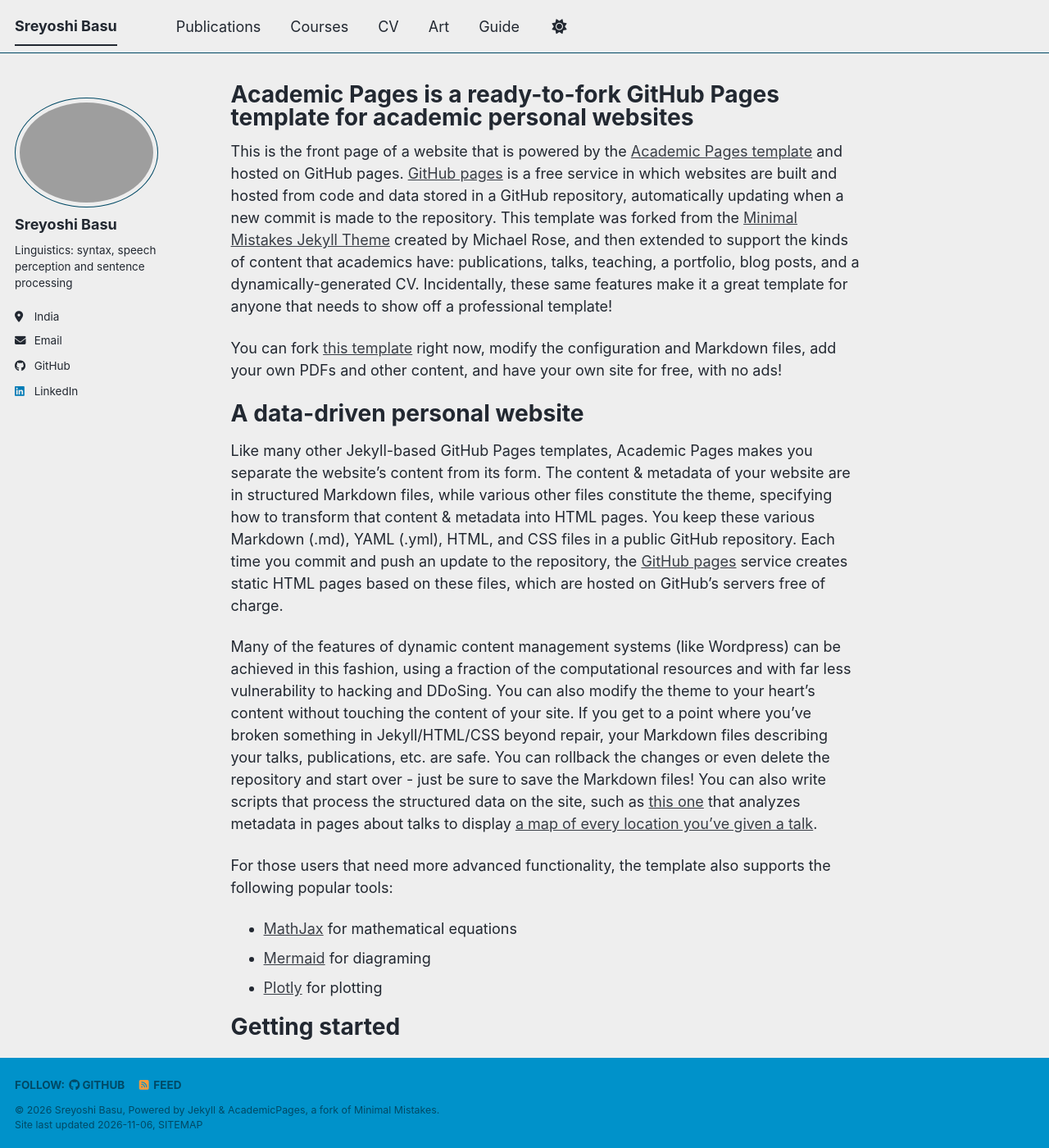
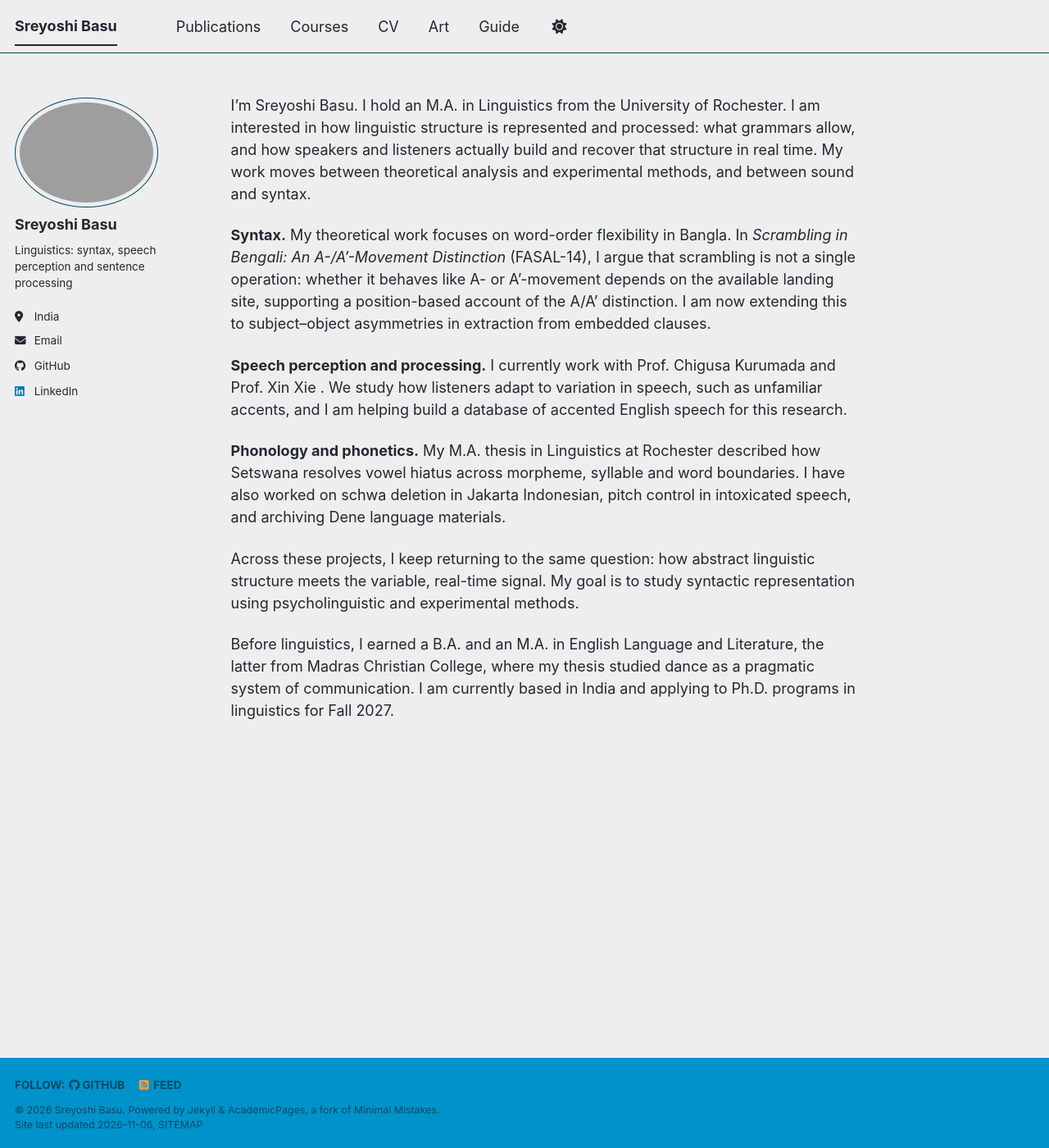
Before and after one commit to sreyoshi-basu/sreyoshi-basu.github.io, a Jekyll site: the page built from _pages/about.md, in a window 1280 px wide and 1400 px high. Shown: the whole window at 82% size. Built offline with Jekyll 4.4.1, drawn with Linux system fonts in a browser that asks for light colours; a script bundle is joined from its source files by our own code; a style sheet for code colours, icons or effects is not loaded; some of the changed text lies outside the part shown.

Commit message:
Update about.md

```diff
--- a/_pages/about.md
+++ b/_pages/about.md
@@ -1,56 +1,20 @@
 ---
 permalink: /
-title: "Academic Pages is a ready-to-fork GitHub Pages template for academic personal websites"
+title: ""
 author_profile: true
 redirect_from:
   - /about/
   - /about.html
 ---
 
-This is the front page of a website that is powered by the [Academic Pages template](https://github.com/academicpages/academicpages.github.io) and hosted on GitHub pages. [GitHub pages](https://pages.github.com) is a free service in which websites are built and hosted from code and data stored in a GitHub repository, automatically updating when a new commit is made to the repository. This template was forked from the [Minimal Mistakes Jekyll Theme](https://mmistakes.github.io/minimal-mistakes/) created by Michael Rose, and then extended to support the kinds of content that academics have: publications, talks, teaching, a portfolio, blog posts, and a dynamically-generated CV. Incidentally, these same features make it a great template for anyone that needs to show off a professional template!
+I'm Sreyoshi Basu. I hold an M.A. in Linguistics from the University of Rochester. I am interested in how linguistic structure is represented and processed: what grammars allow, and how speakers and listeners actually build and recover that structure in real time. My work moves between theoretical analysis and experimental methods, and between sound and syntax.
 
- You can fork [this template](https://github.com/academicpages/academicpages.github.io) right now, modify the configuration and Markdown files, add your own PDFs and other content, and have your own site for free, with no ads!
+**Syntax.** My theoretical work focuses on word-order flexibility in Bangla. In *Scrambling in Bengali: An A-/A'-Movement Distinction* (FASAL-14), I argue that scrambling is not a single operation: whether it behaves like A- or A'-movement depends on the available landing site, supporting a position-based account of the A/A' distinction. I am now extending this to subject–object asymmetries in extraction from embedded clauses.
 
-A data-driven personal website
-======
-Like many other Jekyll-based GitHub Pages templates, Academic Pages makes you separate the website's content from its form. The content & metadata of your website are in structured Markdown files, while various other files constitute the theme, specifying how to transform that content & metadata into HTML pages. You keep these various Markdown (.md), YAML (.yml), HTML, and CSS files in a public GitHub repository. Each time you commit and push an update to the repository, the [GitHub pages](https://pages.github.com/) service creates static HTML pages based on these files, which are hosted on GitHub's servers free of charge.
+**Speech perception and processing.** I currently work with Prof. Chigusa Kurumada and Prof. Xin Xie . We study how listeners adapt to variation in speech, such as unfamiliar accents, and I am helping build a database of accented English speech for this research.
 
-Many of the features of dynamic content management systems (like Wordpress) can be achieved in this fashion, using a fraction of the computational resources and with far less vulnerability to hacking and DDoSing. You can also modify the theme to your heart's content without touching the content of your site. If you get to a point where you've broken something in Jekyll/HTML/CSS beyond repair, your Markdown files describing your talks, publications, etc. are safe. You can rollback the changes or even delete the repository and start over - just be sure to save the Markdown files! You can also write scripts that process the structured data on the site, such as [this one](https://github.com/academicpages/academicpages.github.io/blob/master/talkmap.ipynb) that analyzes metadata in pages about talks to display [a map of every location you've given a talk](https://academicpages.github.io/talkmap.html).
+**Phonology and phonetics.** My M.A. thesis in Linguistics at Rochester described how Setswana resolves vowel hiatus across morpheme, syllable and word boundaries. I have also worked on schwa deletion in Jakarta Indonesian, pitch control in intoxicated speech, and archiving Dene language materials.
 
-For those users that need more advanced functionality, the template also supports the following popular tools:
-- [MathJax](https://www.mathjax.org/) for mathematical equations
-- [Mermaid](https://mermaid.js.org/) for diagraming
-- [Plotly](https://plotly.com/javascript/) for plotting
+Across these projects, I keep returning to the same question: how abstract linguistic structure meets the variable, real-time signal. My goal is to study syntactic representation using psycholinguistic and experimental methods.
 
-Getting started
-======
-1. Register a GitHub account if you don't have one and confirm your e-mail (required!)
-1. Fork [this template](https://github.com/academicpages/academicpages.github.io) by clicking the "Use this template" button in the top right.
-1. Go to the repository's settings (rightmost item in the tabs that start with "Code", should be below "Unwatch"). Rename the repository "[your GitHub username].github.io", which will also be your website's URL.
-1. Set site-wide configuration and create content & metadata (see below -- also see [this set of diffs](https://archive.is/3TPas) showing what files were changed to set up [an example site](https://getorg-testacct.github.io) for a user with the username "getorg-testacct")
-1. Upload any files (like PDFs, .zip files, etc.) to the files/ directory. They will appear at https://[your GitHub username].github.io/files/example.pdf.
-1. Check status by going to the repository settings, in the "GitHub pages" section
-
-Site-wide configuration
-------
-The main configuration file for the site is in the base directory in [_config.yml](https://github.com/academicpages/academicpages.github.io/blob/master/_config.yml), which defines the content in the sidebars and other site-wide features. You will need to replace the default variables with ones about yourself and your site's github repository. The configuration file for the top menu is in [_data/navigation.yml](https://github.com/academicpages/academicpages.github.io/blob/master/_data/navigation.yml). For example, if you don't have a portfolio or blog posts, you can remove those items from that navigation.yml file to remove them from the header.
-
-Create content & metadata
-------
-For site content, there is one Markdown file for each type of content, which are stored in directories like _publications, _talks, _posts, _teaching, or _pages. For example, each talk is a Markdown file in the [_talks directory](https://github.com/academicpages/academicpages.github.io/tree/master/_talks). At the top of each Markdown file is structured data in YAML about the talk, which the theme will parse to do lots of cool stuff. The same structured data about a talk is used to generate the list of talks on the [Talks page](https://academicpages.github.io/talks), each [individual page](https://academicpages.github.io/talks/2012-03-01-talk-1) for specific talks, the talks section for the [CV page](https://academicpages.github.io/cv), and the [map of places you've given a talk](https://academicpages.github.io/talkmap.html) (if you run this [python file](https://github.com/academicpages/academicpages.github.io/blob/master/talkmap.py) or [Jupyter notebook](https://github.com/academicpages/academicpages.github.io/blob/master/talkmap.ipynb), which creates the HTML for the map based on the contents of the _talks directory).
-
-**Markdown generator**
-
-The repository includes [a set of Jupyter notebooks](https://github.com/academicpages/academicpages.github.io/tree/master/markdown_generator
-) that converts a CSV containing structured data about talks or presentations into individual Markdown files that will be properly formatted for the Academic Pages template. The sample CSVs in that directory are the ones I used to create my own personal website at stuartgeiger.com. My usual workflow is that I keep a spreadsheet of my publications and talks, then run the code in these notebooks to generate the Markdown files, then commit and push them to the GitHub repository.
-
-How to edit your site's GitHub repository
-------
-Many people use a git client to create files on their local computer and then push them to GitHub's servers. If you are not familiar with git, you can directly edit these configuration and Markdown files directly in the github.com interface. Navigate to a file (like [this one](https://github.com/academicpages/academicpages.github.io/blob/master/_talks/2012-03-01-talk-1.md) and click the pencil icon in the top right of the content preview (to the right of the "Raw | Blame | History" buttons). You can delete a file by clicking the trashcan icon to the right of the pencil icon. You can also create new files or upload files by navigating to a directory and clicking the "Create new file" or "Upload files" buttons.
-
-Example: editing a Markdown file for a talk
-![Editing a Markdown file for a talk](/images/editing-talk.png)
-
-For more info
-------
-More info about configuring Academic Pages can be found in [the guide](https://academicpages.github.io/markdown/), the [growing wiki](https://github.com/academicpages/academicpages.github.io/wiki), and you can always [ask a question on GitHub](https://github.com/academicpages/academicpages.github.io/discussions). The [guides for the Minimal Mistakes theme](https://mmistakes.github.io/minimal-mistakes/docs/configuration/) (which this theme was forked from) might also be helpful.
+Before linguistics, I earned a B.A. and an M.A. in English Language and Literature, the latter from Madras Christian College, where my thesis studied dance as a pragmatic system of communication. I am currently based in India and applying to Ph.D. programs in linguistics for Fall 2027.
```
